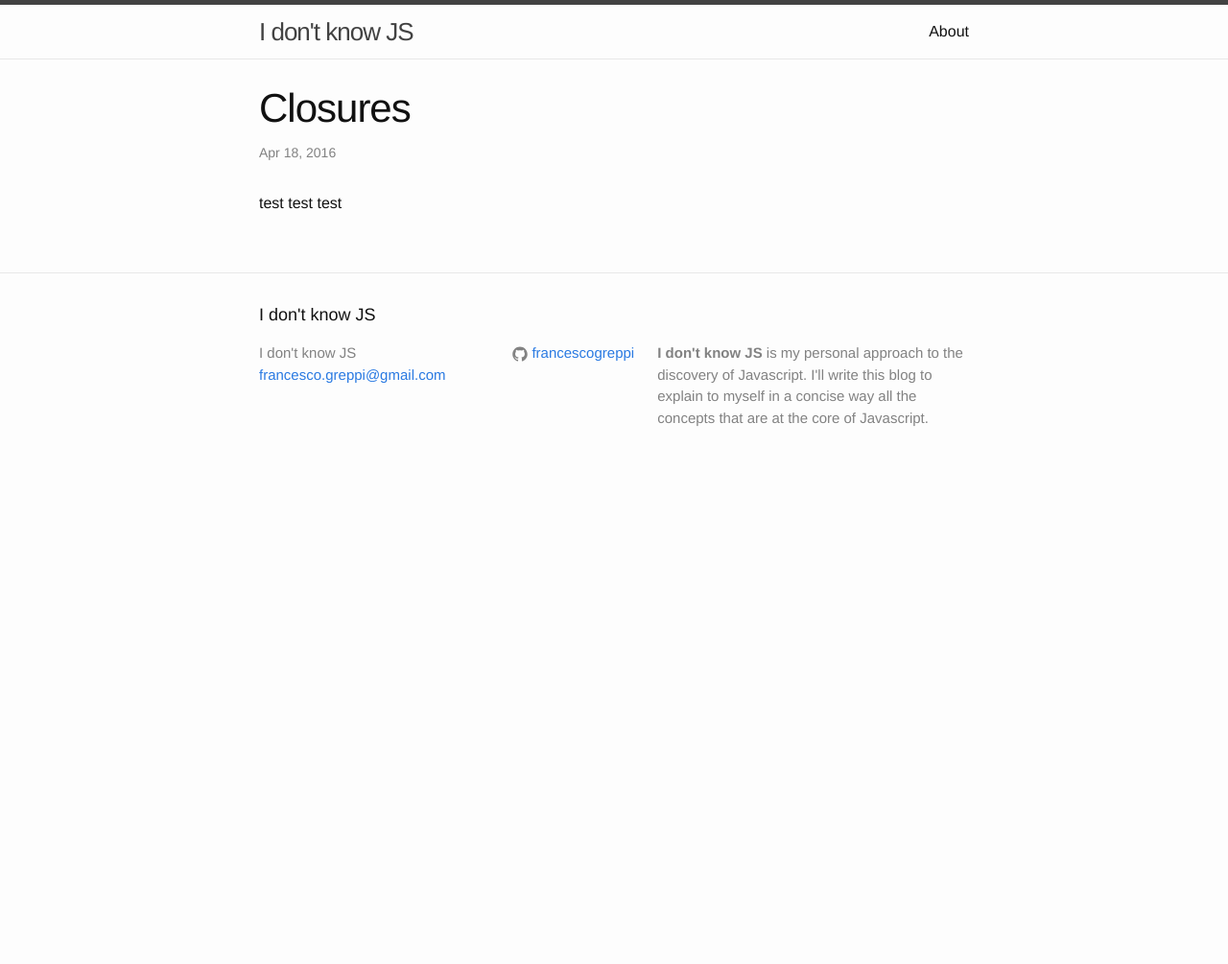
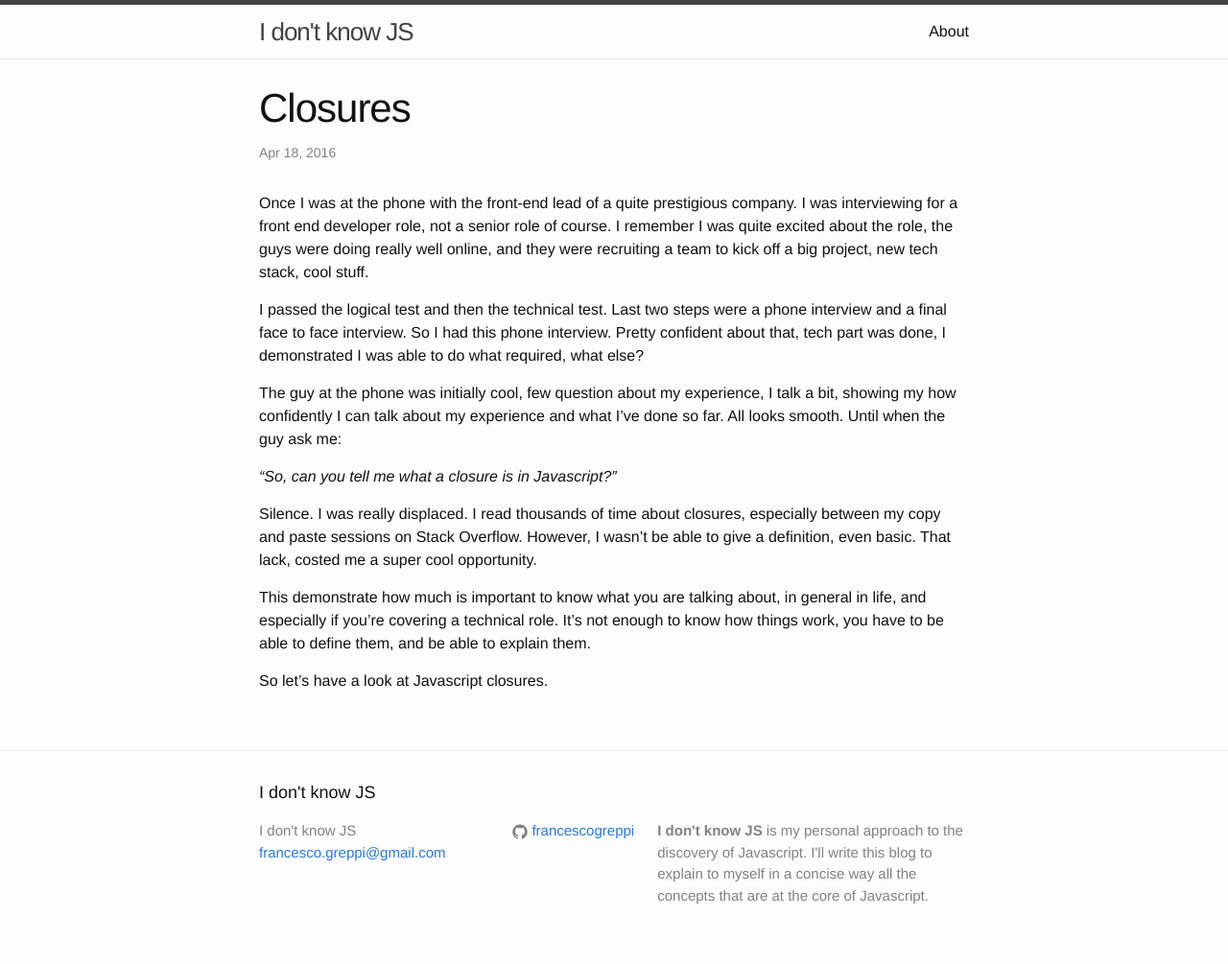
Before and after one commit to francescogreppi/francescogreppi.github.io, a Jekyll site: the page built from _posts/2016-04-18-closures.markdown, in a window 1280 px wide. Shown: the whole page at 96% size. Built offline with Jekyll 4.4.1, drawn with Linux system fonts in a browser that asks for light colours; before the commit the page ends 900 px from its top, so only the background shows below that.

Commit message:
adding preface of closures

```diff
--- a/_posts/2016-04-18-closures.markdown
+++ b/_posts/2016-04-18-closures.markdown
@@ -5,4 +5,16 @@ date:   2016-04-18 14:00:57 +0100
 categories: Javascript
 ---
 
-test test test
+Once I was at the phone with the front-end lead of a quite prestigious company. I was interviewing for a front end developer role, not a senior role of course. I remember I was quite excited about the role, the guys were doing really well online, and they were recruiting a team to kick off a big project, new tech stack, cool stuff.
+
+I passed the logical test and then the technical test. Last two steps were a phone interview and a final face to face interview. So I had this phone interview. Pretty confident about that, tech part was done, I demonstrated I was able to do what required, what else?
+
+The guy at the phone was initially cool, few question about my experience, I talk a bit, showing my how confidently I can talk about my experience and what I've done so far. All looks smooth. Until when the guy ask me:
+
+_"So, can you tell me what a closure is in Javascript?"_
+
+Silence. I was really displaced. I read thousands of time about closures, especially between my copy and paste sessions on Stack Overflow. However, I wasn't be able to give a definition, even basic. That lack, costed me a super cool opportunity.
+
+This demonstrate how much is important to know what you are talking about, in general in life, and especially if you're covering a technical role. It's not enough to know how things work, you have to be able to define them, and be able to explain them.
+
+So let's have a look at Javascript closures.
```
